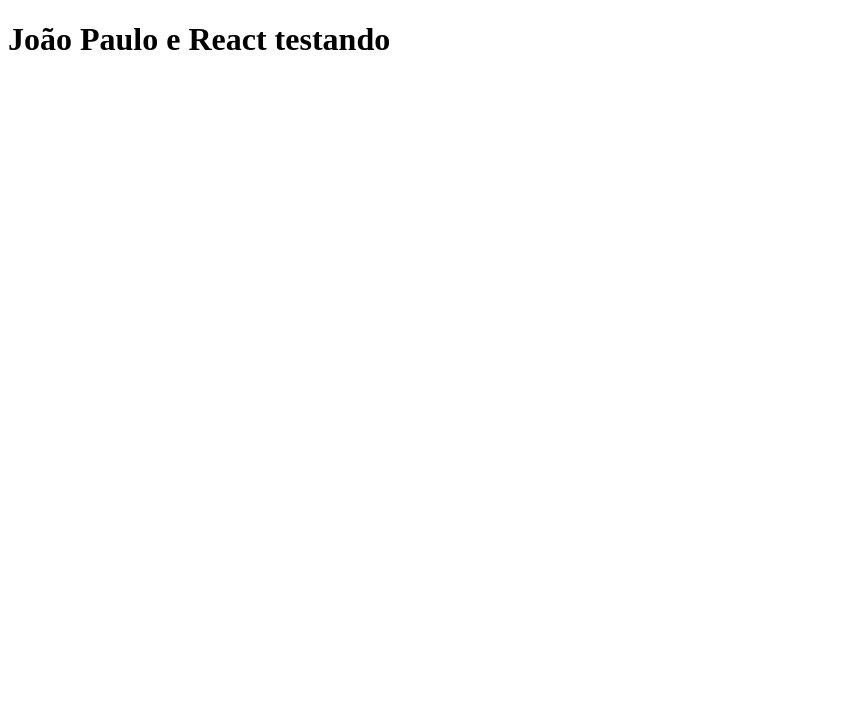
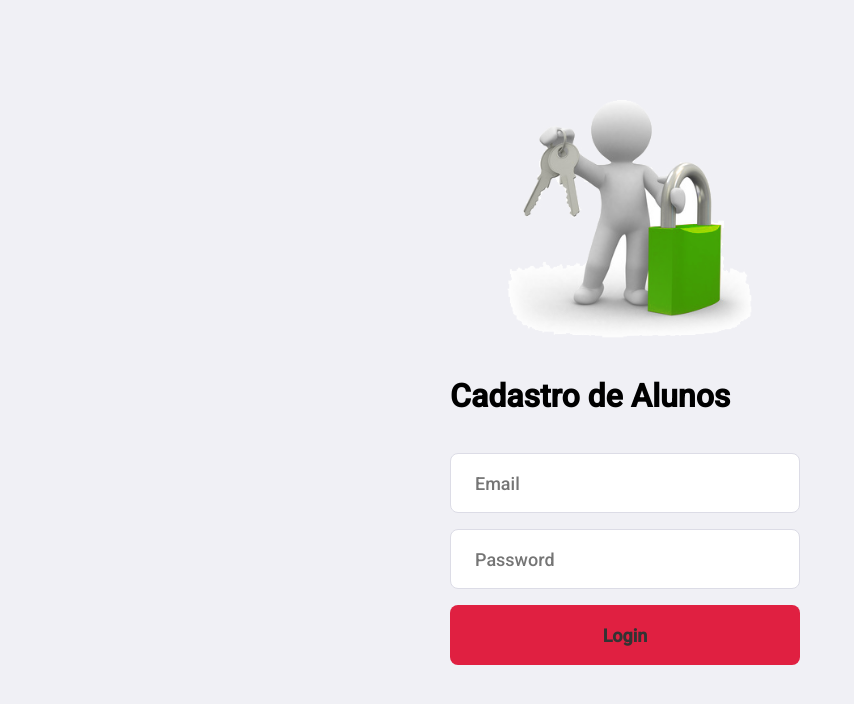
Before and after one commit to jp17paulo/clientreact, a React (Create React App) app: page / in a window 1280 px wide. Shown: the top 704 px of the page, without its empty margins (0-854 px from the left). Built offline with nearby package versions, Linux system fonts and the light colour scheme; the HTML template or start-up script is replaced by a standard one.

Commit message:
feat: criação de componentes e layout da tela de login

```diff
--- a/src/App.js
+++ b/src/App.js
@@ -1,5 +1,7 @@
 import React from "react";
+import Login from "./pages/Login";
+import "./Global.css";
 
 export default function App() {
-  return <h1>João Paulo e React testando</h1>;
+  return <Login />;
 }
--- /dev/null
+++ b/src/Global.css
@@ -0,0 +1,53 @@
+@import url('https://fonts.googleapis.com/css2?family=Roboto:wght@300;500');
+
+* {
+  margin: 5;
+  padding: 5;
+  outline: 5;
+  box-sizing: border-box;
+}
+
+body {
+  font: 300 14px Roboto, sans-serif;
+  background: #f0f0f5;
+  -webkit-font-smoothing: antialiased;
+}
+
+input, button, textarea {
+    font: 400 18px Roboto, sans-serif;
+  }
+
+  button {
+    cursor: pointer;
+  }
+
+  form input {
+    width: 100%;
+    height: 60px;
+    color: #333333;
+    border: 1px solid #DCDCE6;
+    border-radius: 8px;
+    padding: 0 24px;
+    margin-top: 16px;
+  }
+
+  .button {
+    width: 100%;
+    height: 60px;
+    background: #e02041;
+    border: 0;
+    border-radius: 8px;
+    color: #333333;
+    font-weight: 700;
+    margin-top: 16px;
+    display: inline-block;
+    text-align: center;
+    text-decoration: none;
+    font-size: 18px;
+    line-height: 60px;
+    transition: filter 0.3s;
+  }
+
+  .button:hover {
+    filter: brightness(80%);
+  }
--- /dev/null
+++ b/src/pages/Login/index.js
@@ -0,0 +1,21 @@
+import React from "react";
+import "./styles.css";
+import logoImage from "../../assets/login.png";
+
+export default function Login() {
+  return (
+    <div className="login-container">
+      <section className="form">
+        <img src={logoImage} alt="Login" id="img1" />
+        <form>
+          <h1>Cadastro de Alunos</h1>
+          <input placeholder="Email" />
+          <input type="password" placeholder="Password" />
+          <button className="button" type="submit">
+            Login
+          </button>
+        </form>
+      </section>
+    </div>
+  );
+}
--- /dev/null
+++ b/src/pages/Login/styles.css
@@ -0,0 +1,36 @@
+.login-container {
+    width: 100%;
+    max-width: 1000px;
+    height: 90vh;
+    margin: 0 auto;
+    display: flex;
+    align-items: center;
+    justify-content: space-evenly;
+  }
+
+  .login-container section.form {
+    width: 100%;
+    max-width: 350px;
+    margin-right: 30px;
+  }
+
+  .login-container section.form img {
+    width: 45%;
+    margin-left: auto;
+    margin-right: auto;
+    display: block;
+  }
+
+  .login-container section.form form {
+    margin-top: 5px;
+  }
+
+  .login-container section.form form h1 {
+    font-size: 32px;
+    margin-bottom: 22px;
+  }
+
+  #img1 {
+    width: 80%;
+    height: auto;
+  }
```
Also changed, not shown: src/assets/login.jpg (added), src/assets/login.png (added).
